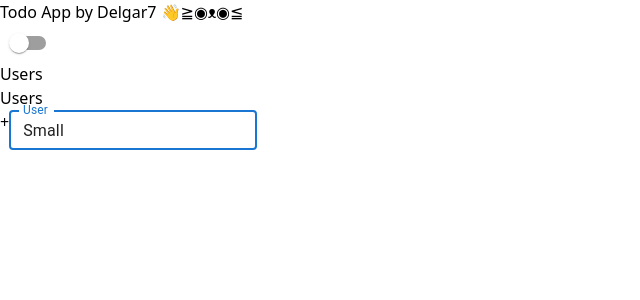
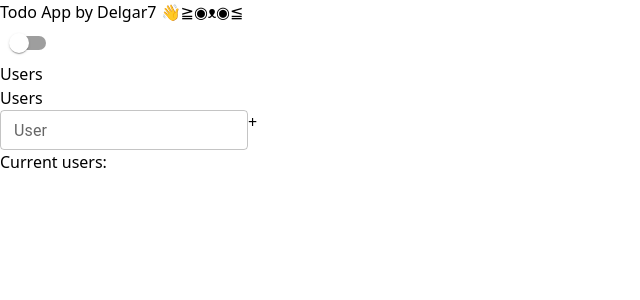
Before and after one commit to delgar7/prioritizr, a React (Vite) app: page /users in a window 1280 px wide. Shown: the top 300 px of the page, without its empty margins (0-640 px from the left). Built offline with nearby package versions, Linux system fonts and the light colour scheme.

Commit message:
Added Users route, functions and localstorage

```diff
--- a/src/App.tsx
+++ b/src/App.tsx
@@ -2,6 +2,7 @@ import Header from "./components/Header";
 import TodoCategoryRow from "./components/TodoCategoryRow";
 import Footer from "./components/Footer";
 import { useTheme } from "./context/DarkModeContext";
+
 import {
   BrowserRouter as Router,
   Route,
--- a/src/components/TodoUser.tsx
+++ b/src/components/TodoUser.tsx
@@ -2,18 +2,19 @@ import InputLabel from "@mui/material/InputLabel";
 import MenuItem from "@mui/material/MenuItem";
 import FormControl from "@mui/material/FormControl";
 import Select, { SelectChangeEvent } from "@mui/material/Select";
+import { useUsers } from "../context/UsersContext";
 
 interface ITodoUser {
   value: string[];
   onChange: (event: SelectChangeEvent<string[]>) => void;
 }
 
-const names = ["Emma", "Michael", "Olivea", "Omar"];
+function TodoUser({ value, onChange }: ITodoUser) {
+  const { users } = useUsers();
 
-function TodoUser({ value, onChange }: ITodoUser) {
   return (
     <FormControl sx={{ m: 0, minWidth: 250 }} size="small">
-      <InputLabel sx={{ display: "none" }}>Assignee</InputLabel>{" "}
+      <InputLabel sx={{ display: "none" }}>Assignee</InputLabel>
       <Select
         className="dark:text-slate-300"
         value={value}
@@ -31,8 +32,8 @@ function TodoUser({ value, onChange }: ITodoUser) {
       >
         <MenuItem value="" disabled>
           Select Assignee
-        </MenuItem>{" "}
-        {names.map((name) => (
+        </MenuItem>
+        {users.map((name) => (
           <MenuItem key={name} value={name}>
             {name}
           </MenuItem>
--- /dev/null
+++ b/src/context/UsersContext.tsx
@@ -0,0 +1,46 @@
+import React, {
+  createContext,
+  useContext,
+  useState,
+  ReactNode,
+  useEffect,
+} from "react";
+
+interface IUserContext {
+  users: string[];
+  addUser: (user: string) => void;
+}
+
+const UserContext = createContext<IUserContext | undefined>(undefined);
+
+export const UserProvider: React.FC<{ children: ReactNode }> = ({
+  children,
+}) => {
+  // LocalStorage for users
+  const storedUsers = localStorage.getItem("users");
+  const initialUsers = storedUsers ? JSON.parse(storedUsers) : [];
+  // State for users
+  const [users, setUsers] = useState<string[]>(initialUsers);
+
+  const addUser = (user: string) => {
+    setUsers((prevUsers) => [...prevUsers, user]);
+  };
+
+  useEffect(() => {
+    localStorage.setItem("users", JSON.stringify(users));
+  }, [users]);
+
+  return (
+    <UserContext.Provider value={{ users, addUser }}>
+      {children}
+    </UserContext.Provider>
+  );
+};
+
+export const useUsers = () => {
+  const context = useContext(UserContext);
+  if (!context) {
+    throw new Error("useUsers must be used within a UserProvider");
+  }
+  return context;
+};
--- a/src/main.tsx
+++ b/src/main.tsx
@@ -3,11 +3,14 @@ import ReactDOM from "react-dom/client";
 import App from "./App";
 import "./global.css";
 import { ThemeProvider } from "./context/DarkModeContext";
+import { UserProvider } from "./context/UsersContext";
 
 ReactDOM.createRoot(document.getElementById("root")!).render(
   <React.StrictMode>
-    <ThemeProvider>
-      <App />
-    </ThemeProvider>
+    <UserProvider>
+      <ThemeProvider>
+        <App />
+      </ThemeProvider>
+    </UserProvider>
   </React.StrictMode>
 );
--- a/src/pages/Users.tsx
+++ b/src/pages/Users.tsx
@@ -1,23 +1,29 @@
-import React from "react";
+import React, { useState } from "react";
 import Header from "../components/Header";
 import TextField from "@mui/material/TextField";
+import { useUsers } from "../context/UsersContext";
 
-const handleAddUser = () => {};
 const Users: React.FC = () => {
+  const { users, addUser } = useUsers();
+  const [newUser, setNewUser] = useState<string>("");
+
+  const handleAddUser = () => {
+    if (newUser.trim() !== "" && !users.includes(newUser.trim())) {
+      addUser(newUser.trim());
+      setNewUser("");
+    }
+  };
+
   return (
     <div>
       <Header />
       <div className="mt-5 flex items-center px-2 justify-between w-full bg-slate-300 dark:bg-slate-800 dark:text-gray-400">
         <h2 className="p-3 text-2xl font-bold">Users</h2>
-        <button className="py-0.5 px-2">+</button>
         <TextField
           label="User"
           className="font-medium cursor-pointer"
-          // value={editTitle}
-          // onBlur={handleTitleChange}
-          autoFocus
-          // onChange={(event) => setEditTitle(event.target.value)}
-          defaultValue="Small"
+          value={newUser}
+          onChange={(e) => setNewUser(e.target.value)}
           size="small"
           InputLabelProps={{
             className: "dark:text-slate-500",
@@ -28,6 +34,19 @@ const Users: React.FC = () => {
             },
           }}
         />
+        <button className="py-0.5 px-2" onClick={handleAddUser}>
+          +
+        </button>
+      </div>
+      <div>
+        <h3 className="mt-4 p-3 text-xl dark:text-slate-300">Current users:</h3>
+        <ul>
+          {users.map((user) => (
+            <li className="p-3 dark:text-slate-300" key={user}>
+              {user}
+            </li>
+          ))}
+        </ul>
       </div>
     </div>
   );
```
